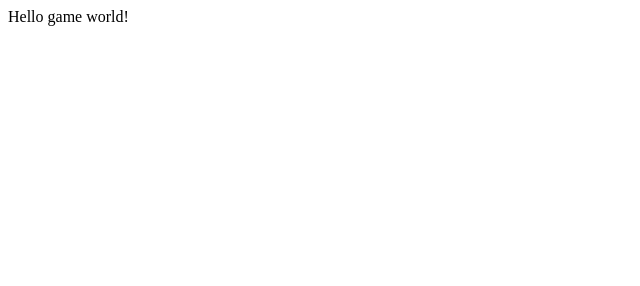
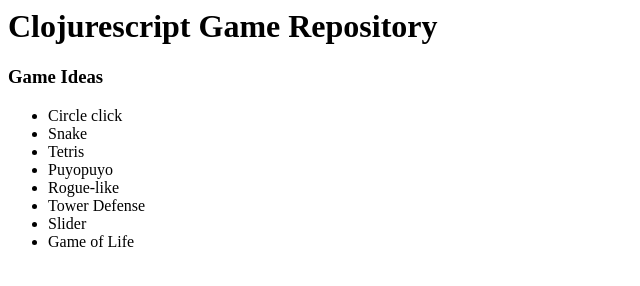
Before and after one commit to zehnpaard/zehnpaard.github.io, a plain HTML site: page games/games.html in a window 1280 px wide. Shown: the whole page, without its empty margins (0-640 px from the left). Drawn offline with Linux system fonts and the light colour scheme.

Commit message:
Create game ideas list

```diff
--- a/games/games.html
+++ b/games/games.html
@@ -1,7 +1,22 @@
 <html>
     <body>
         <div>
-            Hello game world!
+            <h1>
+                Clojurescript Game Repository
+            </h1>
+            <h3>
+                Game Ideas
+            </h3>
+            <ul>
+                <li>Circle click</li>
+                <li>Snake</li>
+                <li>Tetris</li>
+                <li>Puyopuyo</li>
+                <li>Rogue-like</li>
+                <li>Tower Defense</li>
+                <li>Slider</li>
+                <li>Game of Life</li>
+            </ul>
         </div>
     </body>
 </html>
```
